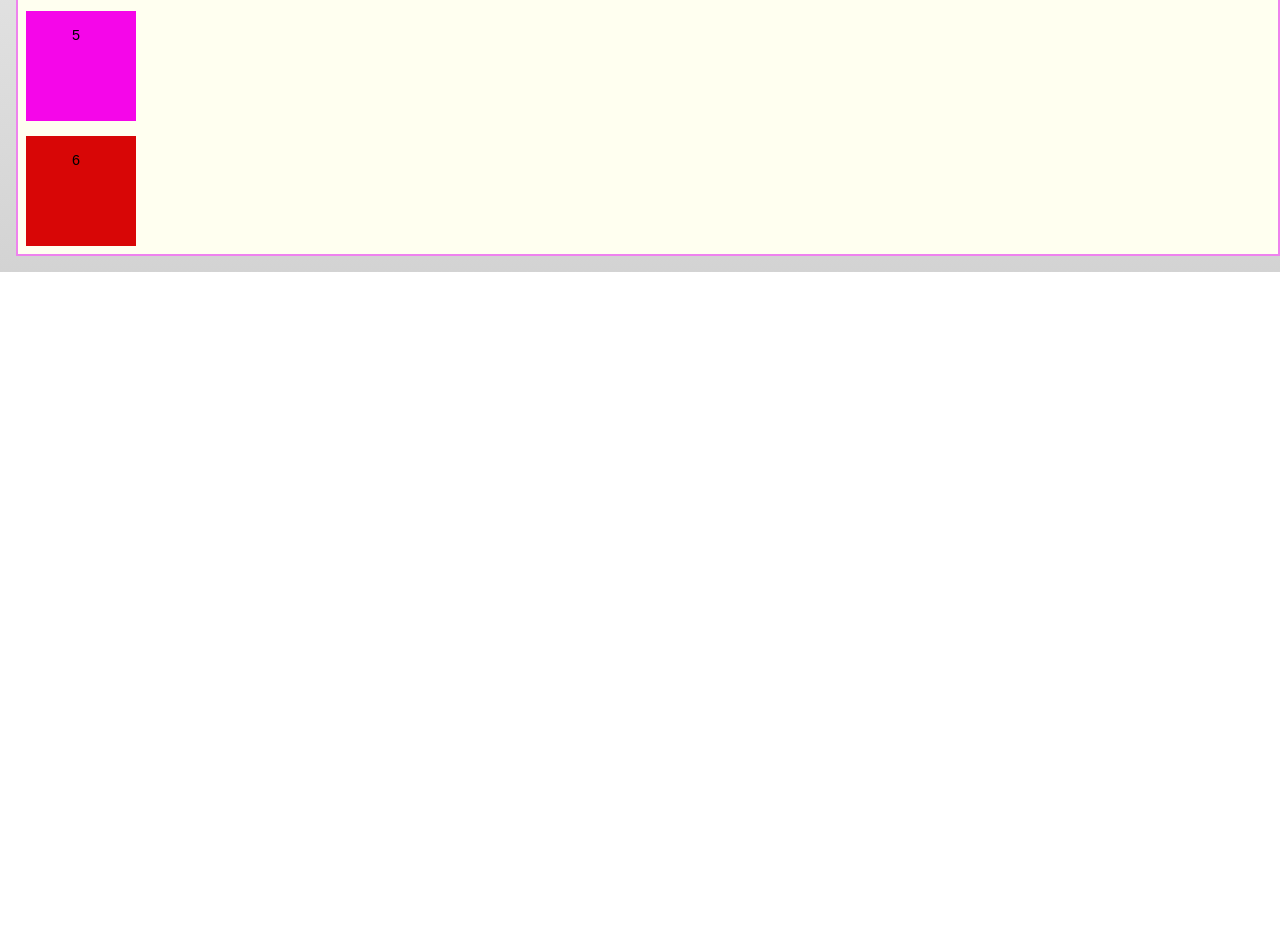
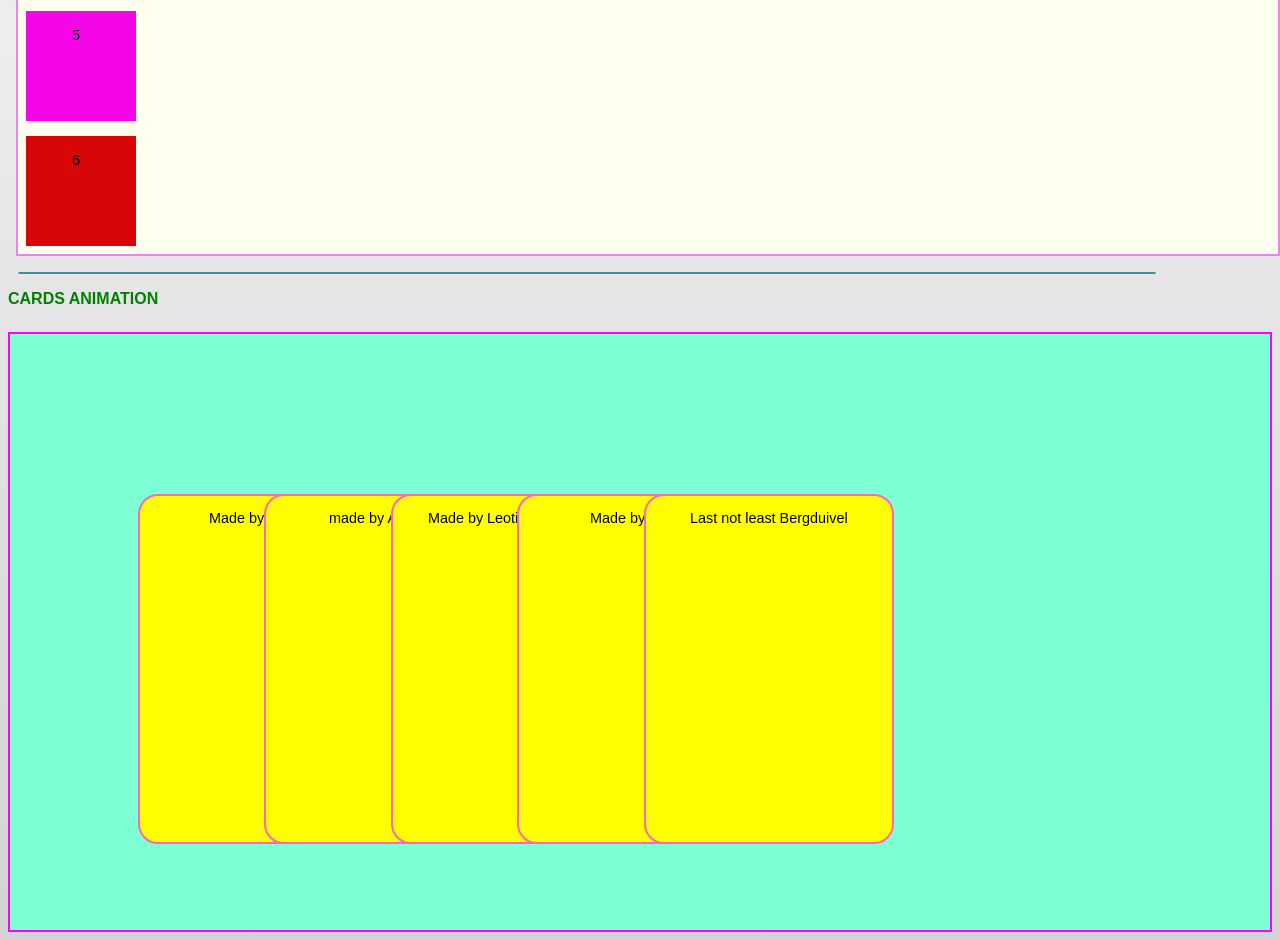
Before and after one commit to SelimElsaify/tg-css, a plain HTML site: page www/pages/transitions.html in a window 1280 px wide. Shown: the part 615-1555 px from the top of the page. Before the commit the page ends 887 px from the top, so only its background shows below. Drawn offline with Linux system fonts and the light colour scheme.

Commit message:
opdracht6

```diff
--- a/www/css/styles.css
+++ b/www/css/styles.css
@@ -895,6 +895,41 @@ to{
     transform: rotate(0360deg);
 }
 }
+/*opdracht 6 the cards */
+.card_container{
+    width: auto;
+    background-color: aquamarine;
+    height: 600px;
+    border: 2px solid magenta;
+    box-sizing: border-box;
+
+}
+.op66{
+    display: inline-block;
+    width: 250px;
+    height: 350px;
+     background-color: yellow;
+    border: 2px solid hotpink;
+    border-radius: 20px;
+   text-align: center;
+   margin-top: 10rem;
+   margin-right: -8rem;
+   transition: all 1s ease-in;
+}
+
+.op66:hover{
+ background-color: magenta;
+ color: snow;
+ font-size: 32px;
+ font-weight: bold;
+ text-decoration: underline;
+ transform: translate(-50px, -80px);
+ right: 30px;
+ z-index: 2;
+}
+.op66:first-of-type{
+    margin-left: 8rem;
+}
 
 
 /* footer styling*/
--- a/www/pages/transitions.html
+++ b/www/pages/transitions.html
@@ -30,85 +30,18 @@
    <div class="box5"><p class="bar">5</p></div>
    <div class="box6"><p class="bar">6</p></div>
 		</section>
-
-
-
-<!--
-.element-animation{
-  animation: animationFrames linear 2s;
-  animation-iteration-count: infinite;
-  transform-origin: 50% 50%;
-  animation-fill-mode:forwards; /*when the spec is finished*/
-  -webkit-animation: animationFrames linear 2s;
-  -webkit-animation-iteration-count: infinite;
-  -webkit-transform-origin: 50% 50%;
-  -webkit-animation-fill-mode:forwards; /*Chrome 16+, Safari 4+*/
-  -moz-animation: animationFrames linear 2s;
-  -moz-animation-iteration-count: infinite;
-  -moz-transform-origin: 50% 50%;
-  -moz-animation-fill-mode:forwards; /*FF 5+*/
-  -o-animation: animationFrames linear 2s;
-  -o-animation-iteration-count: infinite;
-  -o-transform-origin: 50% 50%;
-  -o-animation-fill-mode:forwards; /*Not implemented yet*/
-  -ms-animation: animationFrames linear 2s;
-  -ms-animation-iteration-count: infinite;
-  -ms-transform-origin: 50% 50%;
-  -ms-animation-fill-mode:forwards; /*IE 10+*/
-}
-
-@keyframes animationFrames{
-  0% {
-    transform:  translate(0px,0px)  rotate(0deg) ;
-  }
-  100% {
-    transform:  translate(200px,0px)  rotate(180deg) ;
-  }
-}
-
-@-moz-keyframes animationFrames{
-  0% {
-    -moz-transform:  translate(0px,0px)  rotate(0deg) ;
-  }
-  100% {
-    -moz-transform:  translate(200px,0px)  rotate(180deg) ;
-  }
-}
-
-@-webkit-keyframes animationFrames {
-  0% {
-    -webkit-transform:  translate(0px,0px)  rotate(0deg) ;
-  }
-  100% {
-    -webkit-transform:  translate(200px,0px)  rotate(180deg) ;
-  }
-}
-
-@-o-keyframes animationFrames {
-  0% {
-    -o-transform:  translate(0px,0px)  rotate(0deg) ;
-  }
-  100% {
-    -o-transform:  translate(200px,0px)  rotate(180deg) ;
-  }
-}
-
-@-ms-keyframes animationFrames {
-  0% {
-    -ms-transform:  translate(0px,0px)  rotate(0deg) ;
-  }
-  100% {
-    -ms-transform:  translate(200px,0px)  rotate(180deg) ;
-  }
-}
-
-
--webkit-transition: all 1s linear;
--moz-transition: all 1s linear;
--ms-transition: all 1s linear;
--o-transition: all 1s linear;
-transition: all 1s linear;
--->
+<hr>
+<!-- opdracht 6 -->
+<section>
+ <h3>Cards Animation</h3>
+ <div class="card_container">
+  <div class="op66 opdra1"><p>Made by groep 3</p></div>
+  <div class="op66 opdra2"><p>made by Adrienn F</p></div>
+  <div class="op66 opdra3"><p>Made by Leotiene & Zytona </p></div>
+  <div class="op66 opdra4"><p>Made by Charity </p></div>
+  <div class="op66 opdra5"><p>Last not least Bergduivel </p></div>
+ </div>
+</section>
 
 
 
```
